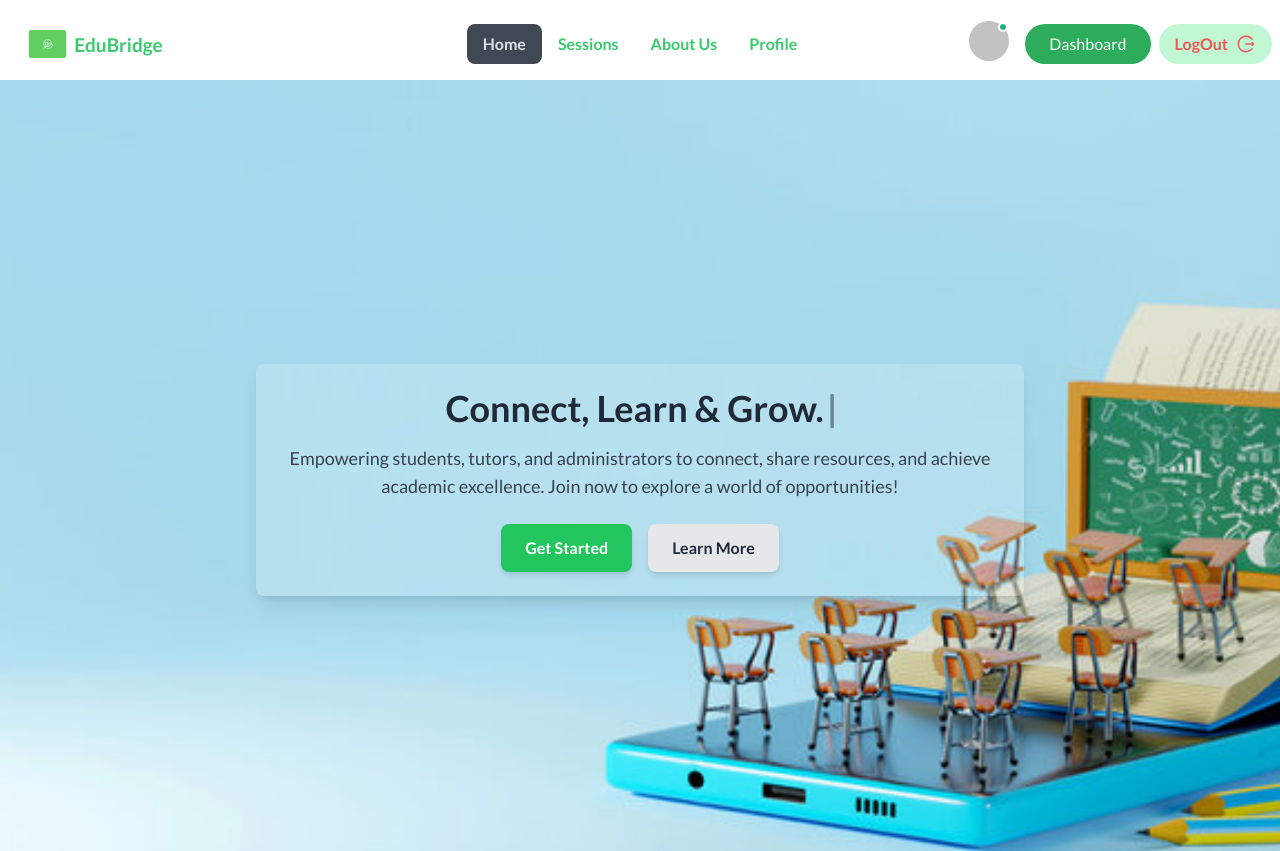
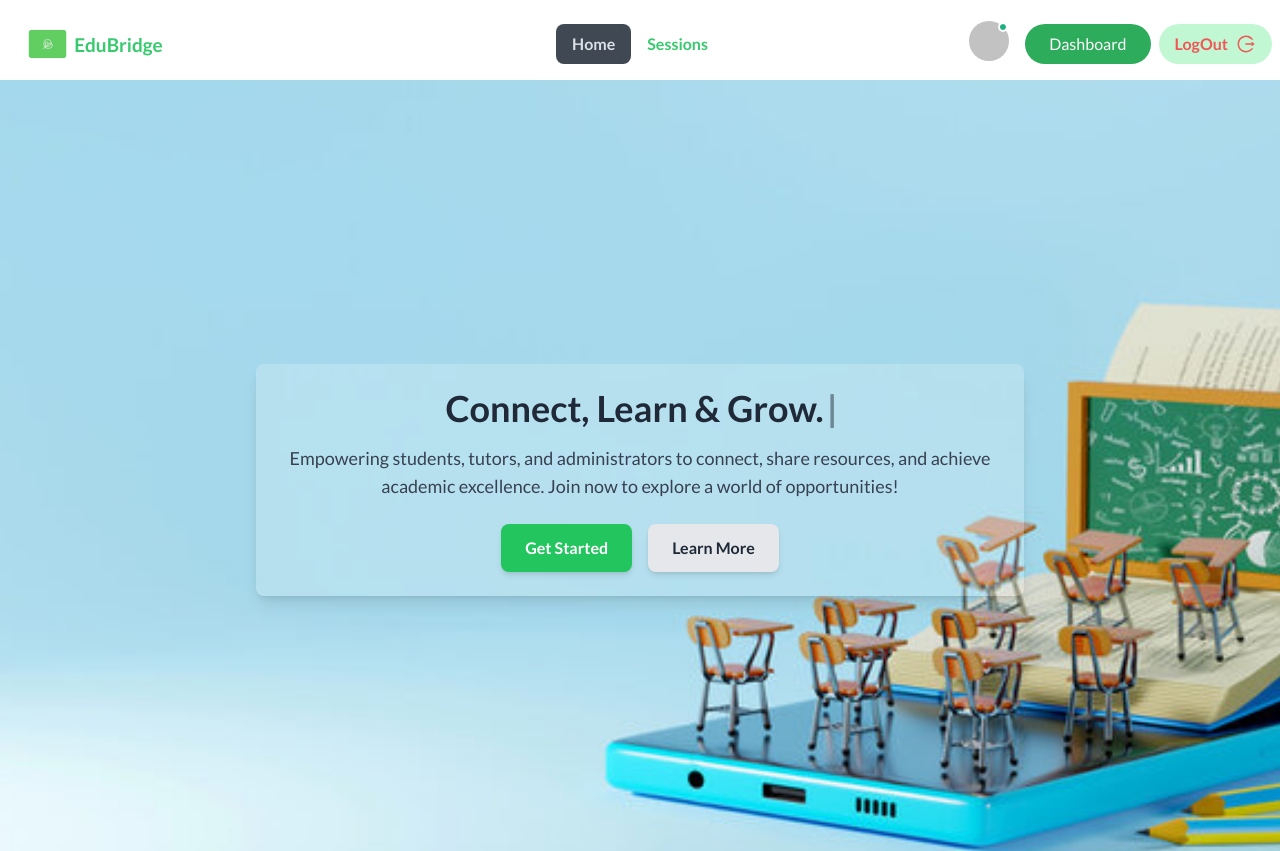
Before and after one commit to Tanim-Ahmmed/Edu-Bridge, a React (Vite) app: page / in a window 1280 px wide. Shown: the top 851 px of the page. Built offline with nearby package versions, Linux system fonts and the light colour scheme; no server answers; sample sign-in values are in the browser's storage.

Commit message:
updated push

```diff
--- a/src/Pages/shared/Navbar.jsx
+++ b/src/Pages/shared/Navbar.jsx
@@ -16,14 +16,6 @@ const Navbar = () => {
       <li>
         <NavLink to="/sessions">Sessions</NavLink>
       </li>
-      <li>
-        <NavLink to="/about">About Us</NavLink>
-      </li>
-  {user?.email && (
-      <li>
-        <NavLink to="/profile">Profile</NavLink>
-      </li>
-    )}
     </>
   );
   return (
--- a/src/hooks/useTutor.jsx
+++ b/src/hooks/useTutor.jsx
@@ -11,7 +11,6 @@ const useTutor = () => {
             const res = await axiosSecure.get(`/users/tutor/${user.email}`)
            return res.data?.tutor;
         }
-
     })
     return [isTutor, isTutorLoading]
 };
```
